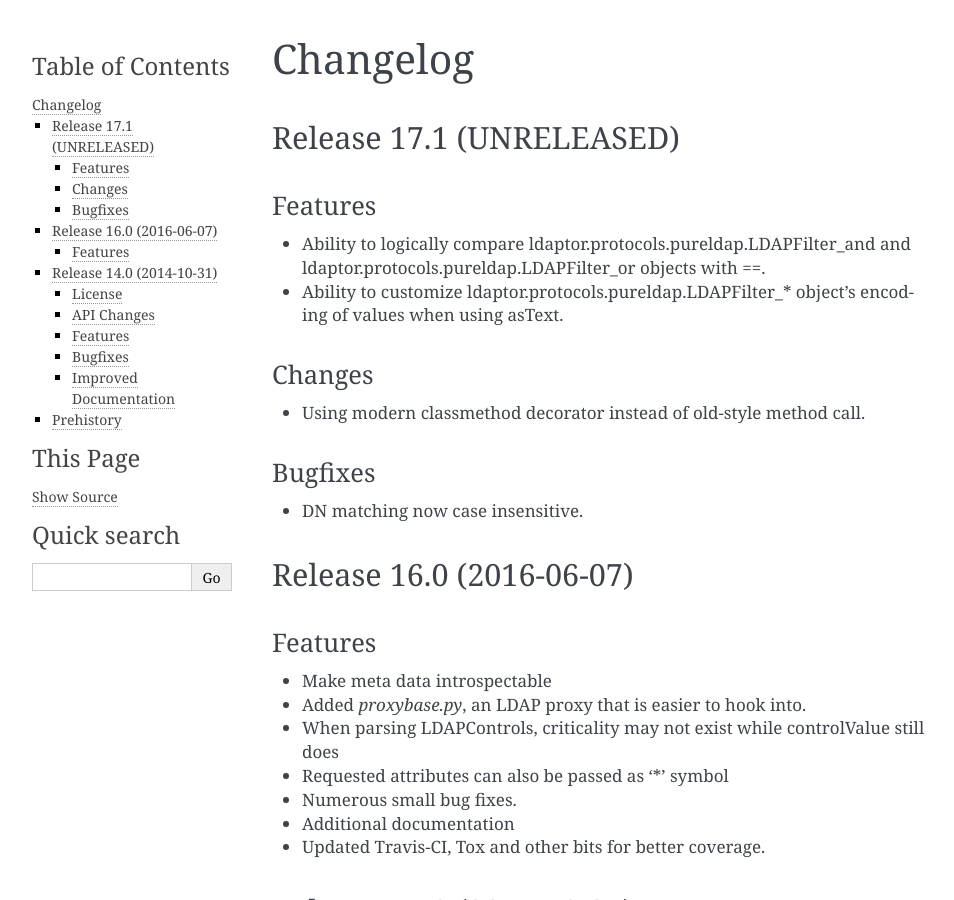
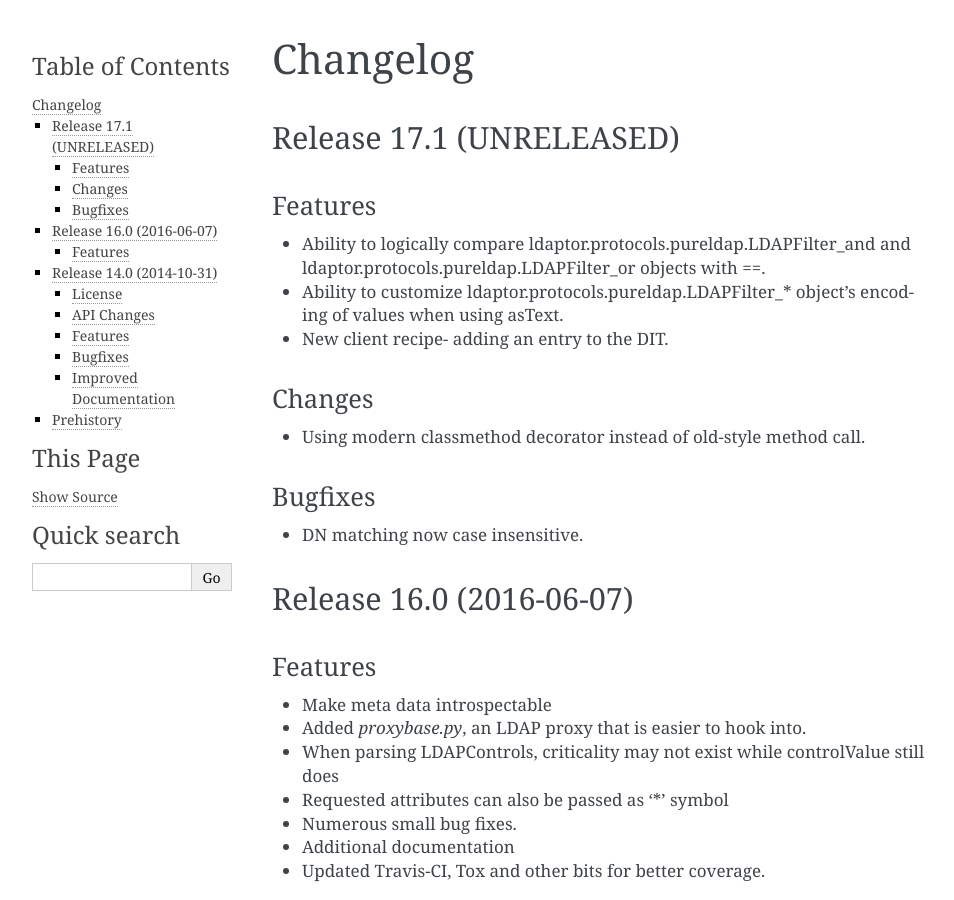
Before and after one commit to twisted/ldaptor, a Sphinx documentation site: the page built from docs/source/NEWS.rst, in a window 1280 px wide and 900 px high. Shown: the whole window, without its empty margins (148-1102 px from the left). Built offline with Sphinx 7.4.7, drawn with Linux system fonts in a browser that asks for light colours.

Commit message:
Updated `NEWS.rst`.

```diff
--- a/docs/source/NEWS.rst
+++ b/docs/source/NEWS.rst
@@ -9,6 +9,7 @@ Features
 
 - Ability to logically compare ldaptor.protocols.pureldap.LDAPFilter_and and ldaptor.protocols.pureldap.LDAPFilter_or objects with ==.
 - Ability to customize ldaptor.protocols.pureldap.LDAPFilter_* object's encoding of values when using asText.
+- New client recipe- adding an entry to the DIT.
 
 Changes
 ^^^^^^^
```
